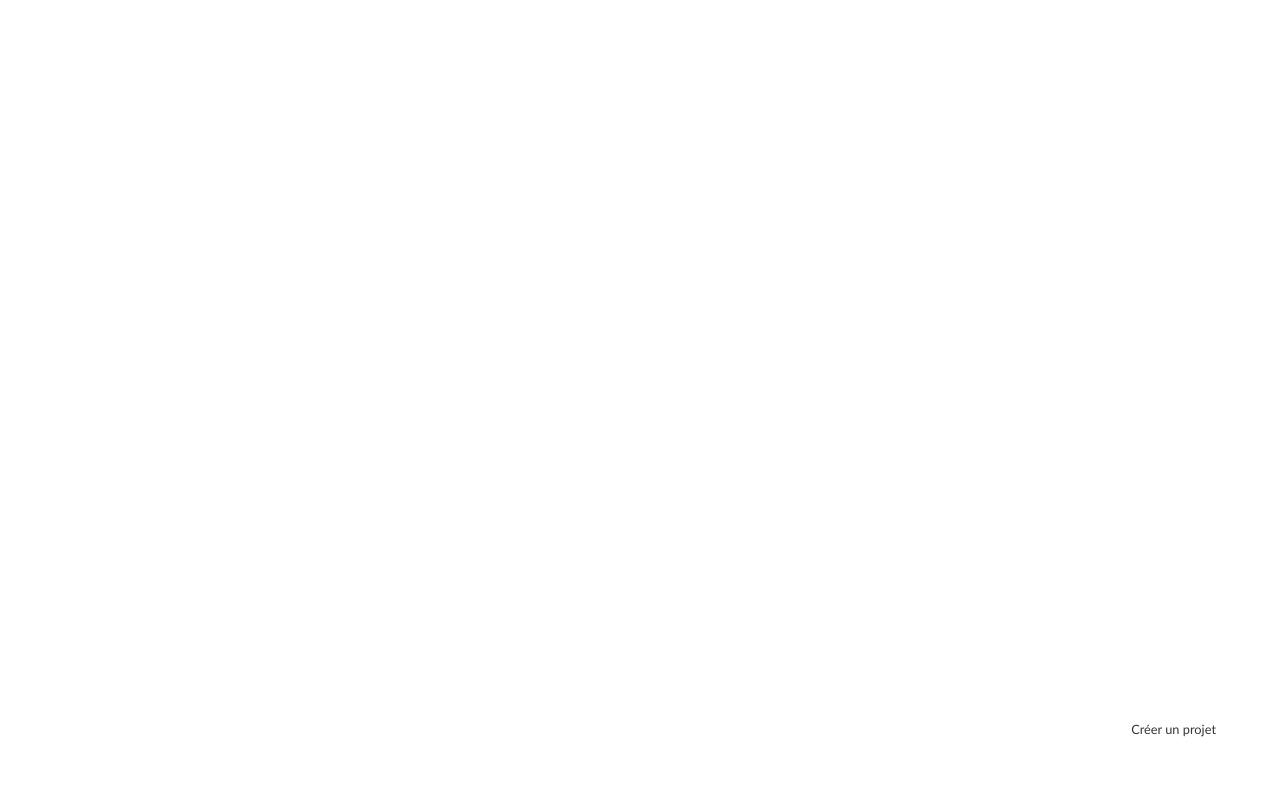
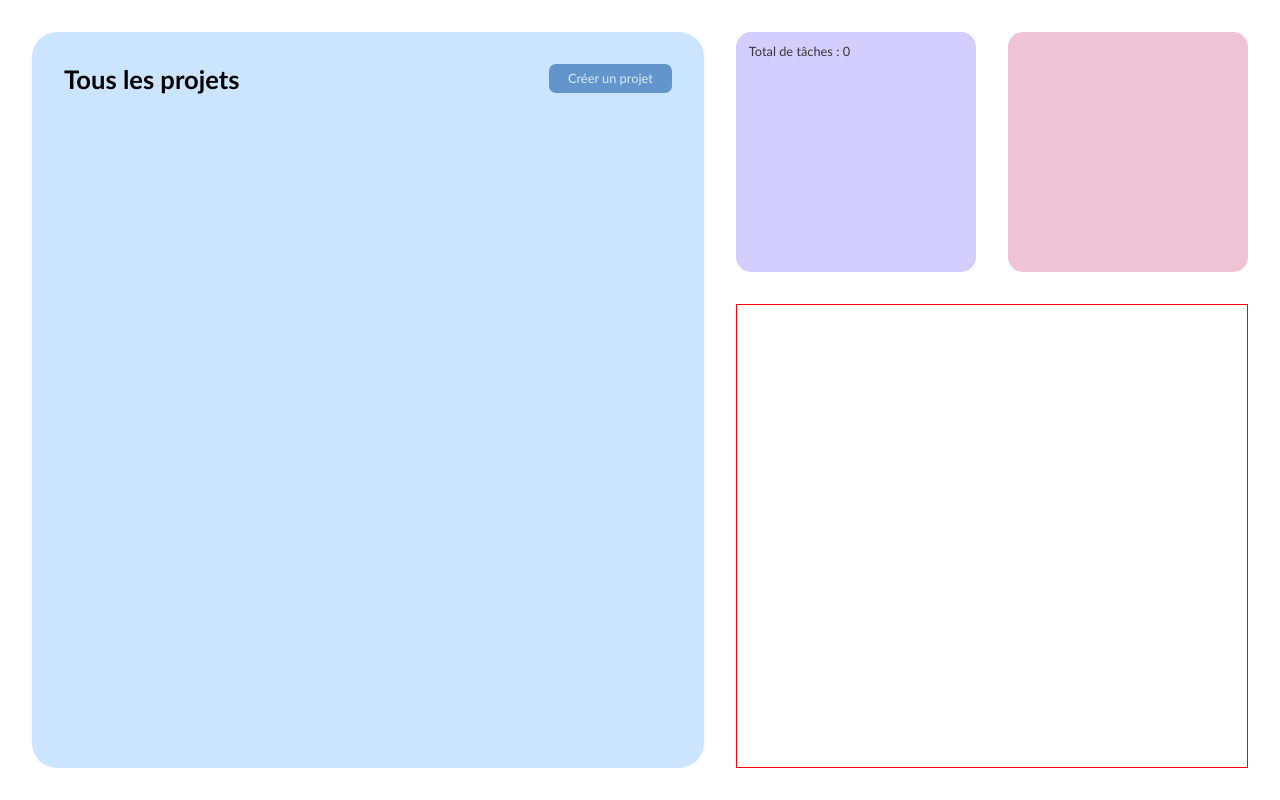
Before and after one commit to mathoos/task-manager, a React (Create React App) app: page / in a window 1280 px wide. Built offline with nearby package versions, Linux system fonts and the light colour scheme.

Commit message:
add total notes

```diff
--- a/src/pages/Home.js
+++ b/src/pages/Home.js
@@ -14,18 +14,34 @@ function Home() {
         dispatch(addProject(newProject));
     };
 
+    const totalNotes = projects.reduce((sum, project) => sum + (project.notes?.length || 0), 0);
+
     return (
         <div className="home">
 
-            <div className="container">
-                <div className="container_links">
-                    {projects.map((project) => (
-                        <Link key={project.id} to={`/dashboard/${project.title}`} className="container_links-link">
-                            {project.title}
-                        </Link>
-                    ))}
+            <div className="home_container">
+                <div className="home_container-projects">
+                    <div className="home_container-projects--title">
+                        <h1>Tous les projets</h1>
+                        <button className="bouton" onClick={generateRandomTitle}>Créer un projet</button>
+                    </div>
+                    <div className="home_container-projects--content">
+                        {projects.map((project) => (
+                            <Link key={project.id} to={`/dashboard/${project.title}`} className="project">
+                                {project.title}
+                            </Link>
+                        ))}
+                    </div>
                 </div>
-                <button className="container_button" onClick={generateRandomTitle}>Créer un projet</button>
+                <div className="home_container-info">
+                    <div className="home_container-info--top">
+                        <div className="bloc">
+                            <p>Total de tâches : {totalNotes}</p>
+                        </div>
+                        <div className="bloc"></div>
+                    </div>
+                    <div className="home_container-info--calendar"></div>
+                </div>
             </div>
         </div>
     );
--- a/src/pages/Home.scss
+++ b/src/pages/Home.scss
@@ -7,30 +7,76 @@
     height : 100vh;
     overflow : hidden;
 
-    .container{
+    &_container{
         display : flex;
-        flex-direction: column;
-        justify-content: space-between;
-        padding : 5vw;
+        gap : 2.5vw;
+        padding : 2.5vw;
         width : 100%;
         height : 100%;
 
-        &_links{
+        &-projects{
             display : flex;
-            flex-wrap: wrap;
+            flex-direction : column;
             gap : 2.5vw;
+            width : 60vw;
+            padding : 2.5vw;
+            border-radius : 25px;
+            background-color: $bleu;
 
-            &-link{
-                width : fit-content;
-                height : fit-content;
-                padding : 1.5vw;
-                border-radius : 15px;
-                border : 1px solid $noir;
+            &--title{
+                display : flex;
+                justify-content: space-between;
+
+                .bouton{
+                    background-color: $bleuDark;
+                    color : $bleuLight;
+                }
+            }
+
+            &--content{
+                display : flex;
+                flex-direction: column;
+                gap : 2.5vw;
+                overflow-y : auto;
+
+                .project{
+                    background-color: $blanc;
+                    border-radius : 15px;
+                    padding : 1.5vw;
+                    width : calc(100% - 2.5vw);
+                }
             }
         }
 
-        &_button{
-            align-self: flex-end;
+
+        &-info{
+            display : flex;
+            flex-direction: column;
+            gap : 2.5vw;
+            width : 40vw;
+
+            &--top{
+                display : flex;
+                gap : 2.5vw;
+                width : 100%;
+
+                .bloc{
+                    width : 18.75vw;
+                    height : 18.75vw;
+                    border-radius : 15px;
+                    background-color: $violet;
+
+                    &:nth-of-type(2){
+                        background-color: $rose;
+                    }
+                }
+            }
+
+            &--calendar{
+                width : 100%;
+                height : 100%;
+                border : 1px solid red;
+            }
         }
     }
 }
```
